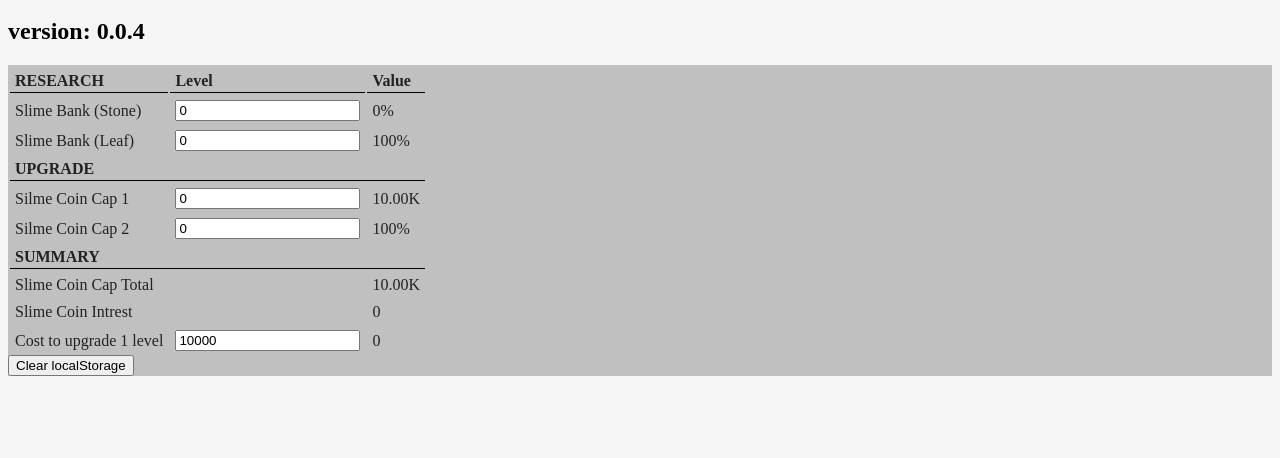
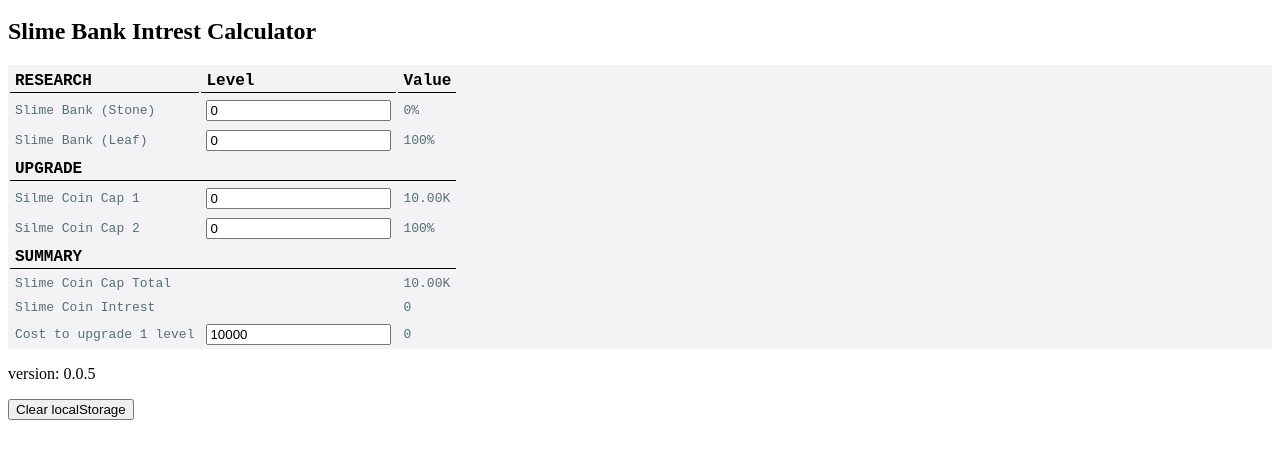
Before and after one commit to PR0CESSUS/ieh2calc, a plain HTML site: page index.html in a window 1280 px wide. Shown: the part 48-506 px from the top of the page. Drawn offline with Linux system fonts and the light colour scheme.

Commit message:
version: 0.0.5

```diff
--- a/index.html
+++ b/index.html
@@ -10,8 +10,8 @@
     </head>
     <body onload="load();">
         <h1>IEH2calc</h1>
-        <h2>version: 0.0.4</h2>
-        <div>
+        <h2>Slime Bank Intrest Calculator</h2>
+        <div id="slime-bank-calculator">
             <table>
                 <tr>
                     <td class="tablehead">RESEARCH</td>
@@ -62,9 +62,13 @@
                     <td id="slime-bank-optimiser">$value</td>
                 </tr>
             </table>
-            <form><input type="button" value="Clear localStorage" onclick="restart()"></form>
+
+
         </div>
-
+        <footer>
+            <p>version: 0.0.5<br>
+            <form style="display: block;"><input type="button" value="Clear localStorage" onclick="restart()"></form>
+          </footer>
     </body>
 
 
--- a/style.css
+++ b/style.css
@@ -1,15 +1,20 @@
 body {
-    background-color: whitesmoke;
+    background-color: white;
 }
 
 div {
-    background-color: silver;
+    background-color: #f3f3f6;
 }
 
+#slime-bank-calculator {
+    text-align: center;
+}
 
 .tablehead {
     font-weight: bold;
     border-bottom: 1px solid black;
+    font-size: large;
+    color: #000000;
 }
 
 form {
@@ -17,7 +22,8 @@ form {
 }
 
 table {
-    color: #222222;
+    color: #586e75;
+    font-family: monospace;
 }
 
 tr {
```
